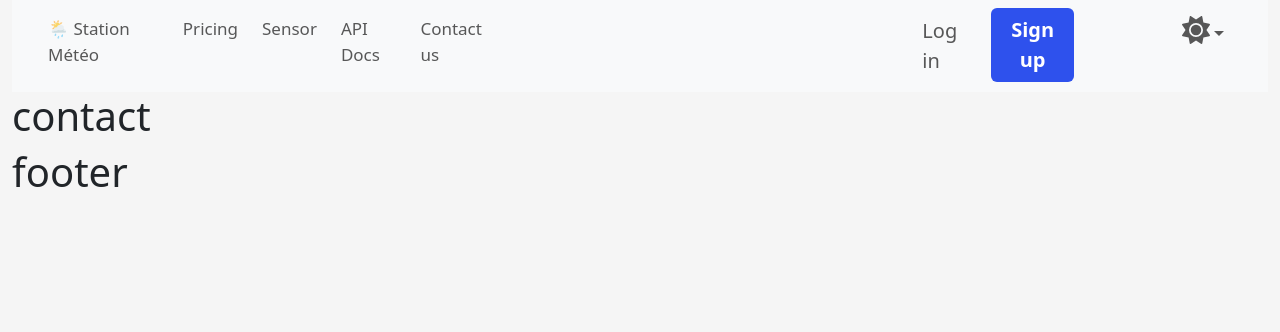
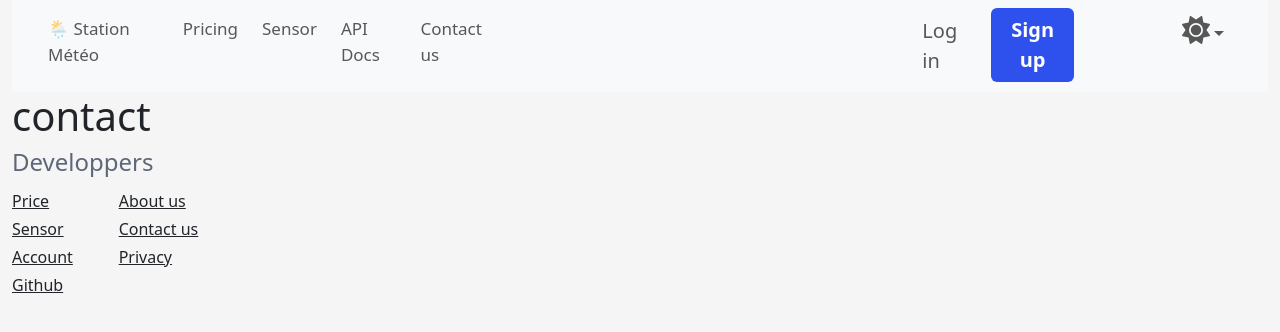
Before and after one commit to mohamedmaghzaoui/stationMeteo, a React (Create React App) app in the folder frontend/: page /contact in a window 1280 px wide. Shown: the top 332 px of the page. Built offline with nearby package versions, Linux system fonts and the light colour scheme.

Commit message:
working on footer

```diff
--- a/frontend/src/pages/footer.js
+++ b/frontend/src/pages/footer.js
@@ -1,7 +1,67 @@
+import { Link } from "react-router-dom";
+
 export const Footer = () => {
   return (
     <div>
-      <h1>footer</h1>
+      <h4 style={{ color: "#5D6778" }}>Developpers</h4>
+      <div className="row">
+        <div className="col-1">
+          <Link
+            style={{ textDecoration: "underline" }}
+            className="nav-link my-1 col"
+            to={"/price"}
+          >
+            Price
+          </Link>
+          <Link
+            style={{ textDecoration: "underline" }}
+            className="nav-link my-1"
+            to={"/price"}
+          >
+            Sensor
+          </Link>
+          <Link
+            style={{ textDecoration: "underline" }}
+            className="nav-link my-1"
+            to={"/price"}
+          >
+            Account
+          </Link>
+          <Link
+            style={{ textDecoration: "underline" }}
+            className="nav-link "
+            to={"/price"}
+          >
+            Github
+          </Link>
+        </div>
+        <div className=" col">
+          <Link
+            style={{ textDecoration: "underline" }}
+            className="nav-link my-1"
+            to={"/price"}
+          >
+            About us
+          </Link>
+          <Link
+            style={{ textDecoration: "underline" }}
+            className="nav-link my-1"
+            to={"/price"}
+          >
+            Contact us
+          </Link>
+          <Link
+            style={{ textDecoration: "underline" }}
+            className="nav-link my-1"
+            to={"/price"}
+          >
+            Privacy
+          </Link>
+        </div>
+      </div>
+
+      <p></p>
+      <p></p>
     </div>
   );
 };
```
